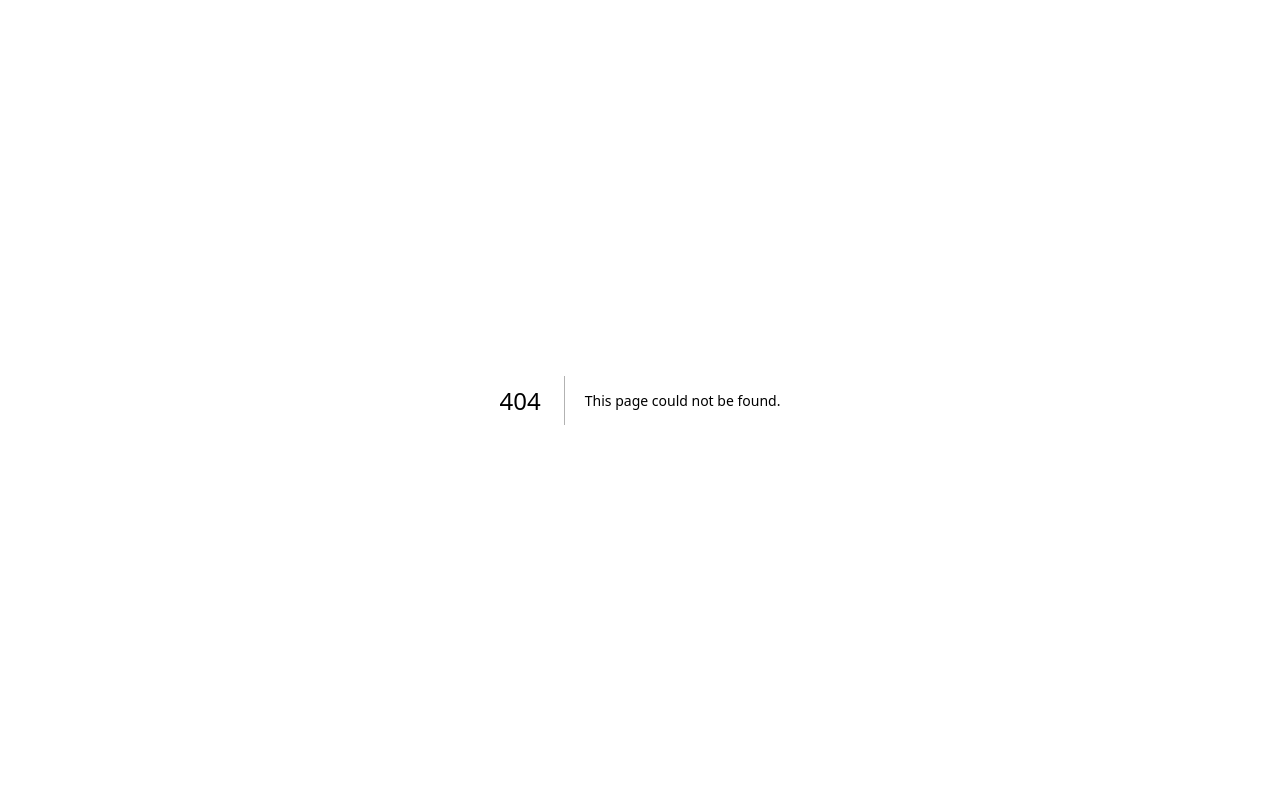
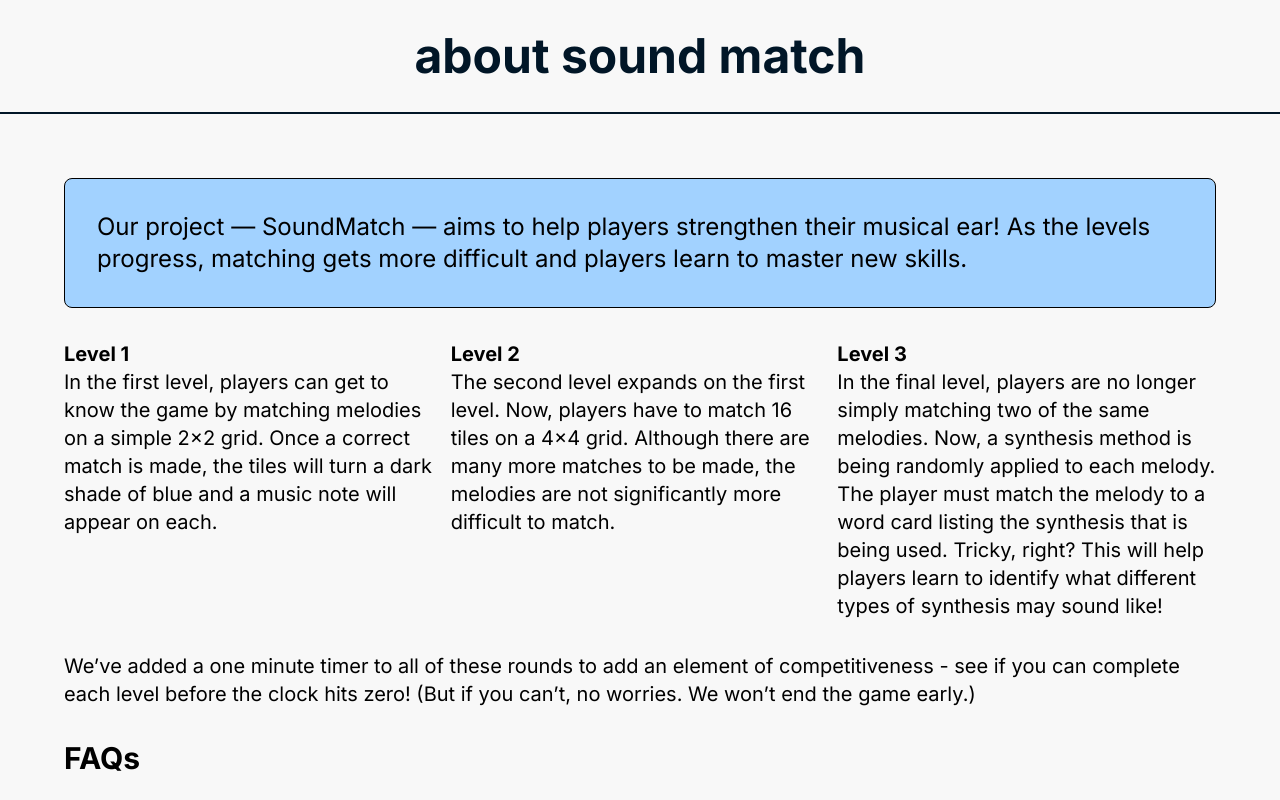
Before and after one commit to sarah-gu/sound-match, a Next.js app: page /about in a window 1280 px wide. Before the commit this address had no page. Built offline with nearby package versions, Linux system fonts and the light colour scheme.

Commit message:
about page

```diff
--- /dev/null
+++ b/app/about/page.js
@@ -0,0 +1,122 @@
+export default function Home() {
+  return (
+    <div className="w-screen h-screen bg-white flex flex-col overflow-auto">
+      <div className="text-5xl font-bold p-8 flex justify-center border-b-2 text-black">
+        about sound match
+      </div>
+
+      <div className="text-xl flex flex-col p-12 gap-8 m-4">
+        <div className="text-2xl bg-blue border rounded-lg p-8">
+          Our project — SoundMatch — aims to help players strengthen their
+          musical ear! As the levels progress, matching gets more difficult and
+          players learn to master new skills.
+        </div>
+        <div className="flex flex-row gap-2">
+          <div className="w-1/3">
+            <div className="text-xl font-bold">Level 1</div>
+            In the first level, players can get to know the game by matching
+            melodies on a simple 2x2 grid. Once a correct match is made, the
+            tiles will turn a dark shade of blue and a music note will appear on
+            each.
+          </div>
+          <div className="w-1/3">
+            <div className="text-xl font-bold">Level 2</div>
+            The second level expands on the first level. Now, players have to
+            match 16 tiles on a 4x4 grid. Although there are many more matches
+            to be made, the melodies are not significantly more difficult to
+            match.
+          </div>
+          <div className="w-1/3">
+            <div className="text-xl font-bold">Level 3</div>
+            In the final level, players are no longer simply matching two of the
+            same melodies. Now, a synthesis method is being randomly applied to
+            each melody. The player must match the melody to a word card listing
+            the synthesis that is being used. Tricky, right? This will help
+            players learn to identify what different types of synthesis may
+            sound like!
+          </div>
+        </div>
+        <div>
+          We’ve added a one minute timer to all of these rounds to add an
+          element of competitiveness - see if you can complete each level before
+          the clock hits zero! (But if you can’t, no worries. We won’t end the
+          game early.)
+        </div>
+        <div className="font-bold text-3xl">FAQs</div>
+        <div className="font-bold text-xl">
+          Why does the game take a while to initially load?
+        </div>
+        <div>See next question.</div>
+        <div className="font-bold text-xl">How are the melodies generated?</div>
+        <div>
+          For all levels, the melodies are generated using the evolutionary
+          method of genetic algorithm. The initial “parents” are randomly
+          selected series of 5 frequencies which correspond to notes on the
+          western scale. Over the course of 10 “generations,” these melodies are
+          crossed over to create new melodies. Once the 10th generation is
+          reached, the 8 “most fit” melodies are chosen to be used in the game
+          board. Fitness is a randomly generated value added to the melody once
+          it is first created during the evolutionary process.
+        </div>
+        <div className="font-bold text-xl">How are the syntheses chosen?</div>
+        <div className="flex flex-col gap-2">
+          <div>
+            Once all the melodies have been generated and selected, each will
+            undergo a random selection process to determine which synthesis will
+            be applied. The three synthesis options are (1) frequency
+            modulation, (2) additive synthesis, and (3) wavetable synthesis.
+          </div>
+          <div>
+            In the case of frequency modulation, both the modulation frequency
+            and the modulation index are randomly selected values between 1 and
+            100.
+          </div>
+          <div>
+            For additive synthesis, the number of partials is a randomly
+            selected number between 1 and 10. LFO application to additive
+            synthesis is randomly determined; in the case that they are, the LFO
+            frequency and gain values are randomly selected values between 1 and
+            10.
+          </div>
+          <div>
+            Wavetable synthesis was chosen to be one of the synthesis methods to
+            give us the opportunity to explore something new! It involves
+            generating a random wavetable for each note during playback in order
+            to create unique sonic textures. When this synthesis is used, a
+            wavetable is randomly generated for each note and applied to the
+            note as it is being played.
+          </div>
+          <div>This is exclusively done for the third level.</div>
+        </div>
+        <div className="font-bold text-xl">How did we build Sound Match?</div>
+        <div>
+          Sound Match is built using Next.js, javascript, Tailwind CSS and
+          WebAudio. The site is deployed via Vercel and all code can be found at
+          https://github.com/sarah-gu/sound-match. A challenge we faced was
+          getting WebAudio to integrate with the larger Next.js framework - i.e,
+          figuring out where to place files, how to pass props into different
+          methods, and how to import the correct modules to where we needed to
+          use them. The website uses state logic to track the initial mapping of
+          matched cards, as well as to keep score and run a timer.
+        </div>
+
+        <div className="font-bold text-xl">Who built what?</div>
+        <div className="flex flex-col">
+          <div>
+            Maria was in charge of creating the audio for all of the different
+            levels and cards. She implemented the evolutionary method of genetic
+            algorithm in order to randomly generate melodies and handled the
+            logic of randomly applying synthesis to these melodies while also
+            randomizing the synthesis input values.
+          </div>
+          <div>
+            Sarah was in charge of building the UI portion of the web app, and
+            integrating Maria’s code into the framework. She handled the logic
+            of generating random matches, flipping cards, keeping score, running
+            down the timer, changing levels, etc.
+          </div>
+        </div>
+      </div>
+    </div>
+  );
+}
--- a/app/page.js
+++ b/app/page.js
@@ -102,7 +102,7 @@ export default function Home() {
       </div>
       <div className="flex flex-row m-2">
         <div className="flex flex-col p-3 basis-1/6">
-          <div className="text-sm">
+          <div className="text-sm flex flex-row gap-2">
             <button
               className="w-24 text-white bg-black hover:bg-card-color-selected rounded-md h-8 flex justify-center items-center font-bold"
               onClick={() => {
@@ -110,6 +110,9 @@ export default function Home() {
               }}
             >
               pick level
+            </button>
+            <button className="w-16 bg-white text-black border hover:bg-card-color-selected rounded-md h-8 flex justify-center items-center font-bold">
+              <a href="/about">about</a>
             </button>
           </div>
           {displayMenu ? (
```
